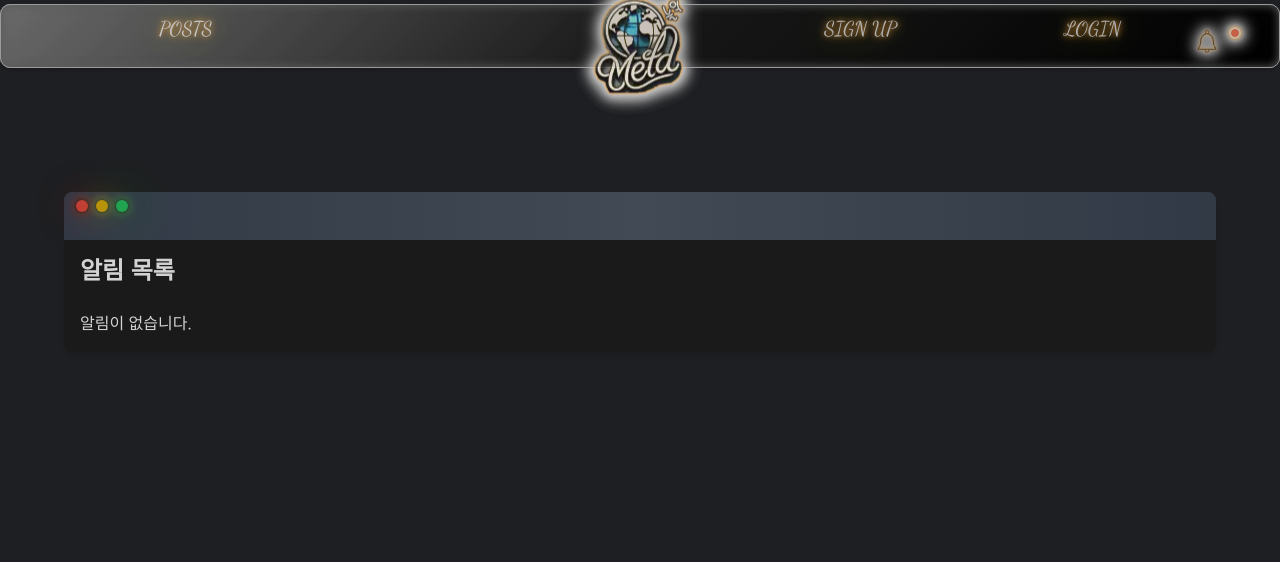
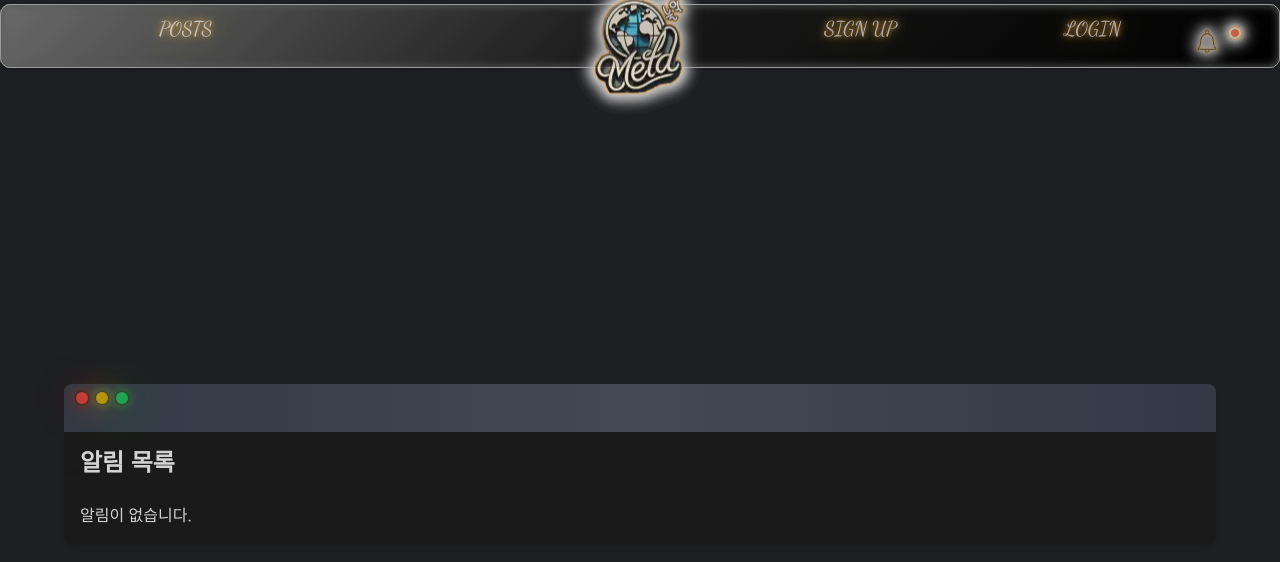
Before and after one commit to JONGHYUNVAN/meta2day_front, a Next.js app in the folder akiaka/meta2day/: page /alarm in a window 1280 px wide. Shown: the top 562 px of the page. Built offline with nearby package versions, Linux system fonts and the light colour scheme.

Commit message:
feat.알림 스크롤기능

```diff
--- a/akiaka/meta2day/src/app/(withoutBackGround)/alarm/alarmForm.tsx
+++ b/akiaka/meta2day/src/app/(withoutBackGround)/alarm/alarmForm.tsx
@@ -16,7 +16,6 @@ const AlarmForm: React.FC = () => {
     const [notifications, setNotifications] = useState<Alarm[]>([]);
     const { user } = useAuth();
 
-
     // 서버로부터 알람 목록을 가져오는 함수
     useEffect(() => {
         const fetchNotifications = async () => {
@@ -24,7 +23,6 @@ const AlarmForm: React.FC = () => {
                 const token = localStorage.getItem('token');
                 const nickname = user?.nickname;
                 if (!nickname || !token) return; // nickname이나 token이 없을 경우 early return
-
 
                 const response = await axios.get(`${process.env.NEXT_PUBLIC_BACKEND_URL}/api/alarm/user/${nickname}`, {
                     headers: {
@@ -42,8 +40,8 @@ const AlarmForm: React.FC = () => {
     }, [user]);
 
     return (
-        <div className="h-auto  flex items-center justify-center bg-transparent">
-            <div className="relative mt-48 max-w-6xl w-full font-serif opacity-80 hover:opacity-90 transition-opacity duration-200 shadow-md rounded-lg">
+        <div className="min-h-screen flex items-center justify-center bg-transparent">
+            <div className="relative mt-32 max-w-6xl w-full font-serif opacity-80 hover:opacity-90 transition-opacity duration-200 shadow-md rounded-lg">
                 <div className="metalic-bar absolute top-0 left-0 right-0 h-12 bg-gradient-to-r from-gray-700 via-gray-600 to-gray-700 rounded-t-lg shadow-metallic">
                     <div className="absolute top-2 left-3 flex space-x-2">
                         <span className="w-3 h-3 bg-red-500 rounded-full neon-effect-red"></span>
@@ -51,7 +49,8 @@ const AlarmForm: React.FC = () => {
                         <span className="w-3 h-3 bg-green-500 rounded-full neon-effect-green"></span>
                     </div>
                 </div>
-                <div className="content-container mt-12 bg-[#191919] p-4 rounded-b-lg animate-unfold">
+
+                <div className="content-container mt-12 bg-[#191919] p-4 rounded-b-lg h-[calc(100%-64px)] overflow-y-auto">
                     <h1 className="text-2xl font-bold mb-6 text-white">알림 목록</h1>
                     {notifications.length > 0 ? (
                         notifications.map((notification) => (
@@ -62,7 +61,7 @@ const AlarmForm: React.FC = () => {
                             </div>
                         ))
                     ) : (
-                            <p className="text-white">알림이 없습니다.</p>
+                        <p className="text-white">알림이 없습니다.</p>
                     )}
                 </div>
             </div>
```
